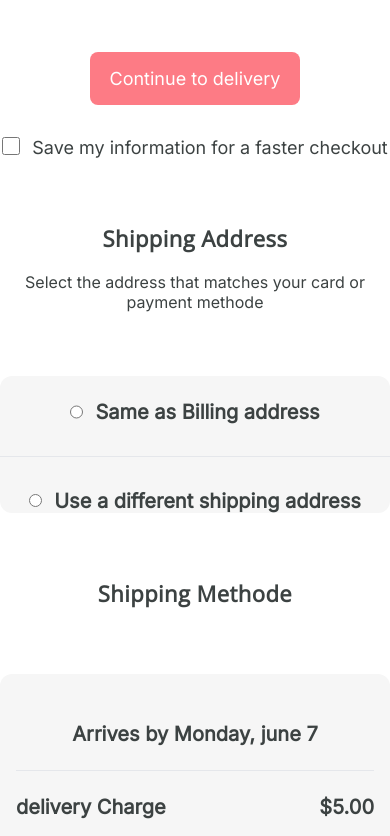
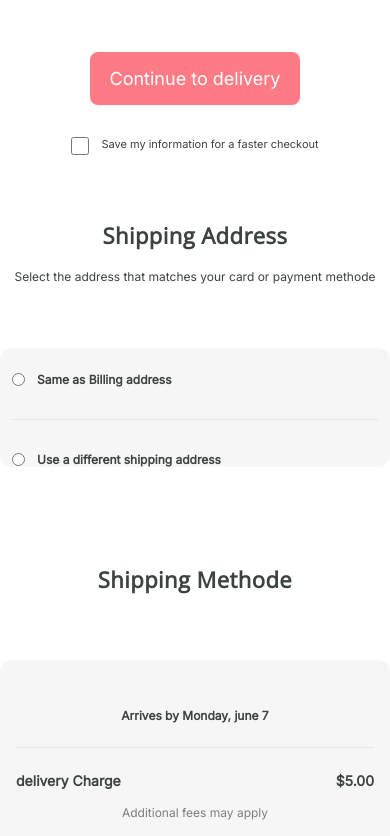
Before and after one commit to m-yunus/suss_ecommerce, a React (Create React App) app: page /checkout in a window 390 px wide. Shown: the part 1660-2496 px from the top of the page. Built offline with nearby package versions, Linux system fonts and the light colour scheme.

Commit message:
checkout page updated

```diff
--- a/src/Pages/CheckOut/CheckOut.css
+++ b/src/Pages/CheckOut/CheckOut.css
@@ -771,7 +771,7 @@ line-height: normal;
         margin-top: 3px;
     }
     .checkout{
-        padding: 0 ;
+       padding: 0px;
     }
     .bill-input-1{
         display: flex;
@@ -786,6 +786,23 @@ line-height: normal;
     .bill-input-box1{
         width: 91px;
     }
+    .same-as,.use-dif{
+        display: flex;
+        justify-content: start;
+
+    }
+    .save-text{
+        font-size: 11px;
+    }
+    .adrs-text,.same-text,.use-dif-text,.arvs,.fees,.payment-sub-title,.crdt-text,.cash-text {
+        font-size: 12px;
+    }
+    .shpng-title{
+        margin-top: 6rem;
+    }
+    .dlvry-charge,.dlvry-chrg{
+        font-size: 14px;
+    }
 
 
 }
--- a/src/Pages/CheckOut/CheckOut.jsx
+++ b/src/Pages/CheckOut/CheckOut.jsx
@@ -201,12 +201,12 @@ const CheckOut = () => {
   </div>
   <div className="save-input gap-3">
     <input className="save-chkout" type="checkbox" />
-    <p className="save-text">Save my information for a faster checkout</p>
+    <p className="save-text ">Save my information for a faster checkout</p>
 
   </div>
   <p className="ship-adress">Shipping Address</p>
   <p className="adrs-text">Select the address that matches your card or payment methode</p>
-  <div className="bill-adress ">
+  <div className="bill-adress px-3 ">
     <div className="same-as gap-3">
       <input type="radio" />
       <p className="same-text">Same as Billing address</p>
```
